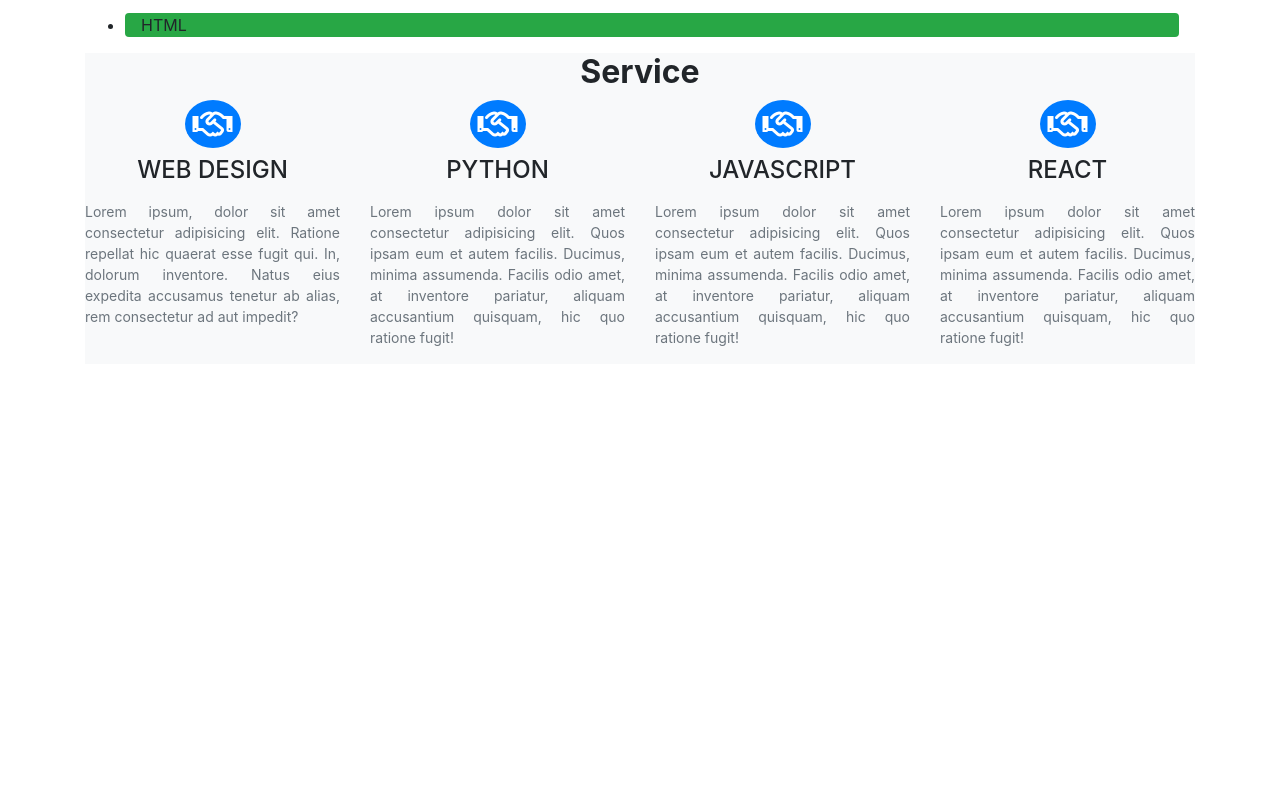
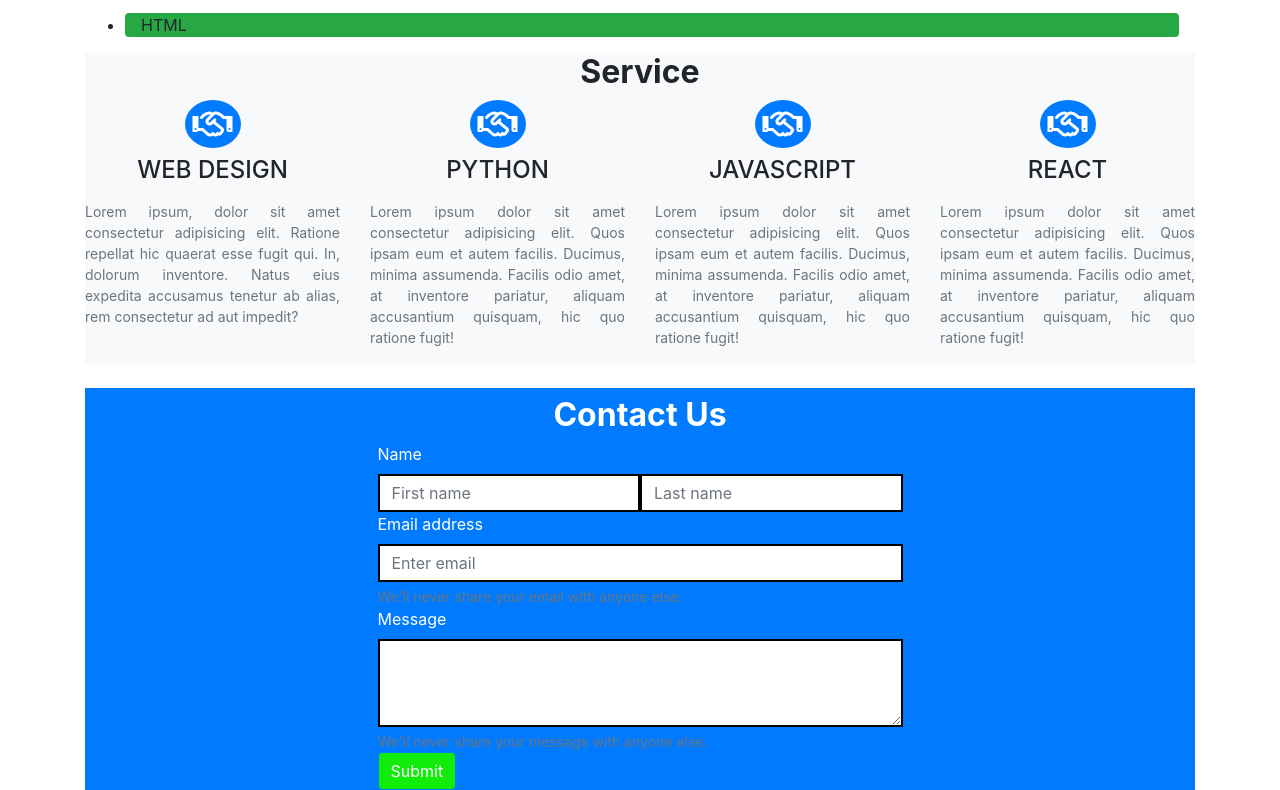
Before and after one commit to mntushar/bootstrap4, a plain HTML site: page index.html in a window 1280 px wide. Shown: the part 1430-2220 px from the top of the page. Before the commit the page ends 1818 px from the top, so only its background shows below. Drawn offline with nearby package versions, Linux system fonts and the light colour scheme.

Commit message:
contact us with js

```diff
--- a/index.html
+++ b/index.html
@@ -209,6 +209,43 @@
             </div>
             <!-- service section end -->
 
+            <!-- Contact us-->
+            <div id="contact_us" class="contact_us bg-primary">
+                <h2 class="font-weight-bold text-center text-white pt-2 mt-2">Contact Us</h2>
+                <form method="Get" onsubmit="return false">
+                    <div id="contact_us_name" class="form-group col-6 m-auto">
+                        <label class="text-white d-block">Name</label>
+                        <div class="row">
+                            <div class="col first_name">
+                              <input id="user_first_name" type="text" class="form-control" placeholder="First name">
+                            </div>
+                            <div class="col last_name">
+                              <input id="user_last_name" type="text" class="form-control" placeholder="Last name">
+                            </div>
+                        </div>
+                    </div>
+
+                    <div class="form-group col-6 m-auto">
+                        <label for="exampleInputEmail1" class="text-white">Email address</label>
+                        <input type="email" id="user_email" class="form-control" id="exampleInputEmail1" aria-describedby="emailHelp" placeholder="Enter email">
+                        <small id="emailHelp" class="form-text text-muted text-white">We'll never share your email with anyone else.</small>
+                    </div>
+
+                    <div class="form-group col-6 m-auto">
+                        <label for="exampleFormControlTextarea1" class="text-white">Message</label>
+                        <textarea class="form-control" id="exampleFormControlTextarea1" rows="3"></textarea>
+                        <small id="emailHelp" class="form-text text-muted text-white">We'll never share your message with anyone else.</small>
+                    </div>
+
+                    <div id="contact_us_bt" onclick="myData()" class="col-6 m-auto">
+                        <button type="submit" class="btn btn-primary">Submit</button>
+                    </div>
+                </form>
+
+            </div>
+
+            <!--contact us end-->
+
         </main>
 
         <footer>
@@ -217,7 +254,7 @@
 
     </div>
 
-
+    <script src="/my_js.js"></script>
 
     <script src="https://cdn.jsdelivr.net/npm/jquery@3.5.1/dist/jquery.slim.min.js" integrity="sha384-DfXdz2htPH0lsSSs5nCTpuj/zy4C+OGpamoFVy38MVBnE+IbbVYUew+OrCXaRkfj" crossorigin="anonymous"></script>
     <script src="https://cdn.jsdelivr.net/npm/popper.js@1.16.1/dist/umd/popper.min.js" integrity="sha384-9/reFTGAW83EW2RDu2S0VKaIzap3H66lZH81PoYlFhbGU+6BZp6G7niu735Sk7lN" crossorigin="anonymous"></script>
--- /dev/null
+++ b/my_js.js
@@ -0,0 +1,67 @@
+function myData() {
+    let contact_us = document.getElementById("contact_us");
+    let contact_us_all = contact_us.querySelectorAll("form");
+    var information = {};
+
+    if (contact_us_all){
+        for (let node of contact_us_all){
+            let first_name = node.querySelector("#user_first_name").value;
+            let last_name = node.querySelector("#user_last_name").value;
+            let email = node.querySelector("#user_email").value;
+
+            information = {
+                "first_name": first_name,
+                "last_name": last_name,
+                "email": email
+            };
+            console.log(information)
+        };
+
+        let user_cookie = getCookie("information");
+        if (user_cookie){
+            let user_data = JSON.parse(user_cookie);
+            if(user_data){
+                console.log("user data")
+                for (node of contact_us_all){
+                    node.querySelector("#user_first_name").innerHTML = user_data["first_name"]
+                    node.querySelector("#user_last_name").innerHTML = user_data["last_name"];
+                    node.querySelector("#user_email").innerHTML = user_data["email"];
+                    console.log(user_data["first_name"])
+                };
+            };
+        }
+        else{
+            my_cookie(information);
+            console.log("else")
+        };
+    };
+}
+
+function my_cookie(information_obj){
+    var user_information = information_obj;
+    let minutes = 5;
+    let information_json = JSON.stringify(user_information);
+
+    const d = new Date();
+    d.setTime(d.getTime() + (minutes*60*1000));
+    let expires = "expires="+ d.toUTCString();
+
+    document.cookie = "information" + "=" + information_json + ";" + expires + ";path=/";
+}
+
+
+function getCookie(cname) {
+    let name = cname + "=";
+    let decodedCookie = decodeURIComponent(document.cookie);
+    let ca = decodedCookie.split(';');
+    for(let i = 0; i <ca.length; i++) {
+      let c = ca[i];
+      while (c.charAt(0) == ' ') {
+        c = c.substring(1);
+      }
+      if (c.indexOf(name) == 0) {
+        return c.substring(name.length, c.length);
+      }
+    }
+    return "";
+  }
--- a/style.css
+++ b/style.css
@@ -0,0 +1,20 @@
+#contact_us .form-control {
+  border-radius: 0px;
+  border: 2px solid #000;
+}
+
+#contact_us_name .first_name {
+  padding-right: 0px;
+}
+
+#contact_us_name .last_name {
+  padding-left: 0px;
+}
+
+#contact_us_bt button {
+  background: rgb(18, 236, 11);
+}
+
+#contact_us_bt button:hover {
+  background: rgb(233, 7, 7);
+}
```
